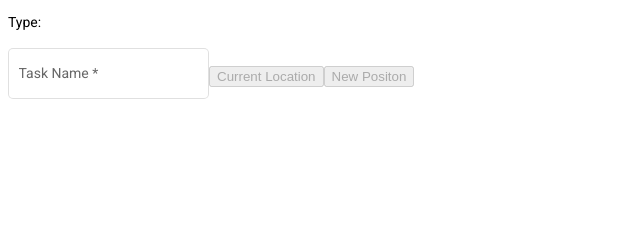
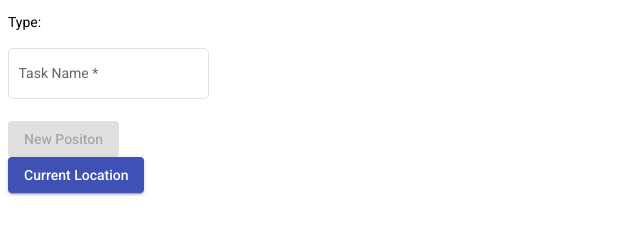
Before and after one commit to Laszlo-Feher/WysioFrontendProject, an Angular app: page / in a window 1280 px wide. Shown: the part 264-498 px from the top of the page, without its empty margins (0-640 px from the left). Built offline with nearby package versions, Linux system fonts and the light colour scheme; no server answers.

Commit message:
button angular material + change button position

```diff
--- a/src/app/app.module.ts
+++ b/src/app/app.module.ts
@@ -11,6 +11,7 @@ import {MatSnackBarModule} from '@angular/material/snack-bar';
 import {MatFormFieldModule} from '@angular/material/form-field';
 import { ReactiveFormsModule } from '@angular/forms';
 import {MatInputModule} from '@angular/material/input';
+import {MatButtonModule} from '@angular/material/button';
 
 @NgModule({
   declarations: [
@@ -26,7 +27,8 @@ import {MatInputModule} from '@angular/material/input';
     MatSnackBarModule,
     MatFormFieldModule,
     ReactiveFormsModule,
-    MatInputModule
+    MatInputModule,
+    MatButtonModule
   ],
   providers: [],
   bootstrap: [AppComponent]
--- a/src/app/component/weather/weather.component.html
+++ b/src/app/component/weather/weather.component.html
@@ -11,7 +11,11 @@
             <mat-label>Task Name</mat-label>
             <input formControlName="city" matInput>
         </mat-form-field>
-        <button (click)="currentPosition()" mat-raised-button [disabled]="todoForm.invalid" color="primary">Current Location</button>
-        <button (click)="newPosition()" mat-raised-button [disabled]="todoForm.invalid" color="primary">New Positon</button>
+        <div>
+            <button (click)="newPosition()" mat-raised-button [disabled]="todoForm.invalid" color="primary">New Positon</button>
+        </div>
     </form>
+    <div>
+        <button (click)="currentPosition()" mat-raised-button color="primary">Current Location</button>
+    </div>
 </div>
--- a/src/app/component/weather/weather.component.ts
+++ b/src/app/component/weather/weather.component.ts
@@ -3,6 +3,7 @@ import { IWeather } from '../../model/weather';
 import { WeatherService } from '../../service/weather.service';
 import {MatSnackBar} from '@angular/material/snack-bar';
 import { FormGroup, FormBuilder, Validators, FormControl} from '@angular/forms'
+
 
 @Component({
   selector: 'app-weather',
```
